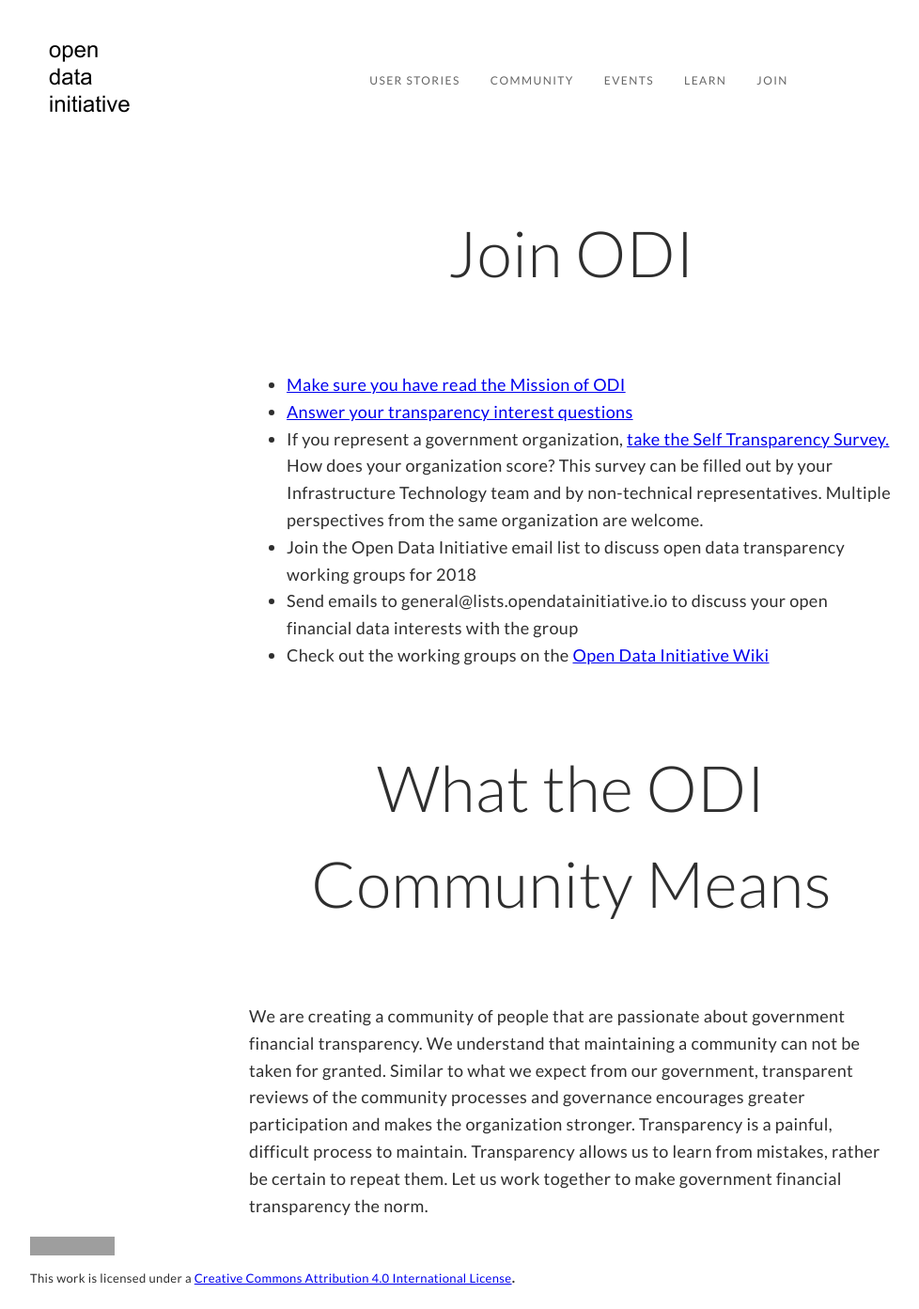
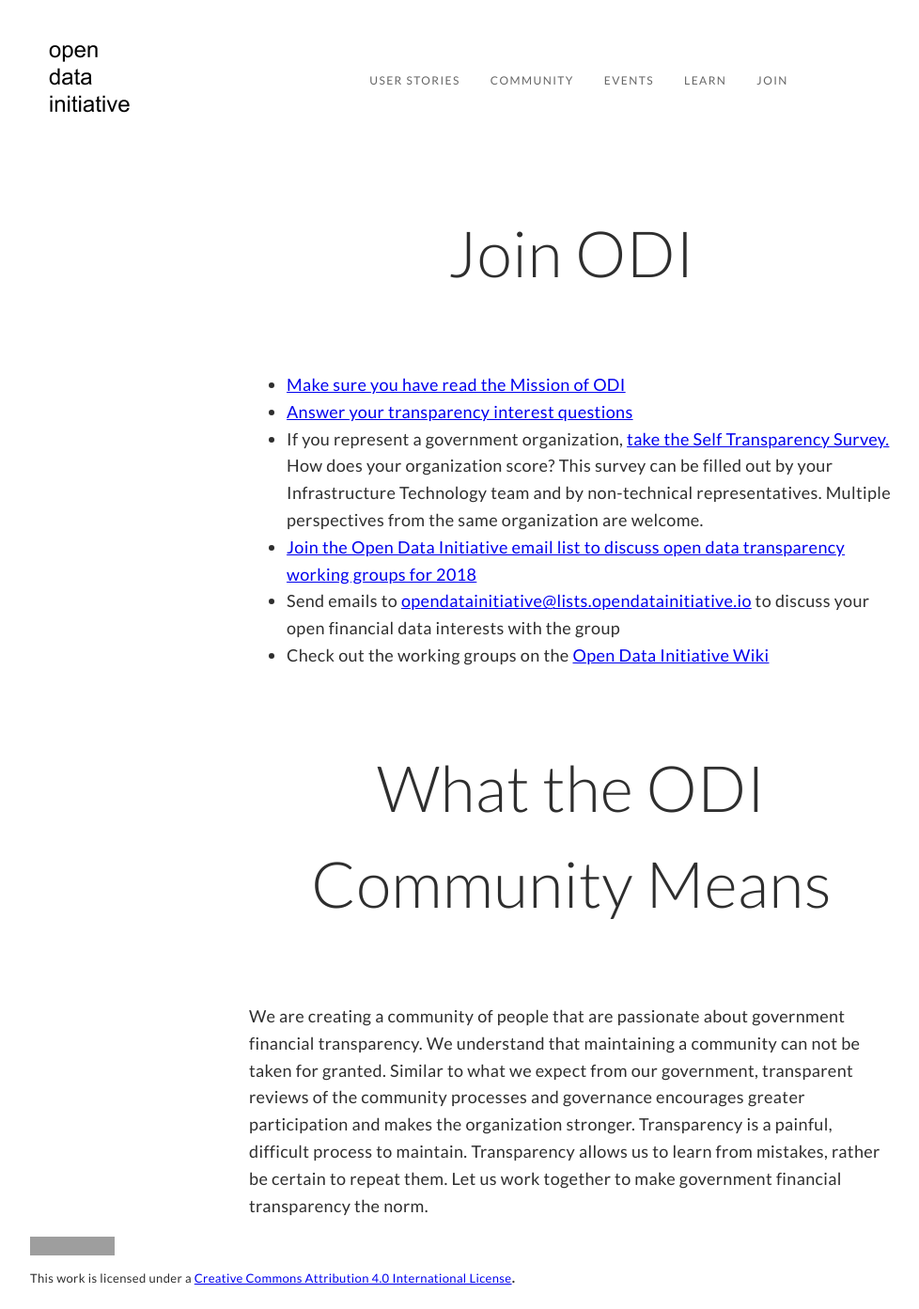
Before and after one commit to opendatainitiative/opendatainitiative.github.io, a Jekyll site: the page built from join.md, in a window 1280 px wide. Shown: the whole page at 94% size, without its empty margins (32-1010 px from the left). Built offline with Jekyll 4.4.1, drawn with Linux system fonts in a browser that asks for light colours; grey boxes are pictures that could not be loaded.

Commit message:
add updated mailing list to join.md

```diff
--- a/join.md
+++ b/join.md
@@ -8,8 +8,8 @@ title: Join
 * [Make sure you have read the Mission of ODI]({{ site.baseurl }}/learn)
 * [Answer your transparency interest questions](https://www.surveymonkey.com/r/L9HS2S8)
 * If you represent a government organization, [take the Self Transparency Survey.](https://www.surveymonkey.com/r/LSJSQLK) How does your organization score? This survey can be filled out by your Infrastructure Technology team and by non-technical representatives. Multiple perspectives from the same organization are welcome.
-* Join the Open Data Initiative email list to discuss open data transparency working groups for 2018
-* Send emails to general@lists.opendatainitiative.io to discuss your open financial data interests with the group
+* [Join the Open Data Initiative email list to discuss open data transparency working groups for 2018](https://lists.opendatainitiative.io/mailman/listinfo/opendatainitiative)
+* Send emails to [opendatainitiative@lists.opendatainitiative.io](mailto:opendatainitiative@lists.opendatainitiative.io) to discuss your open financial data interests with the group
 * Check out the working groups on the [Open Data Initiative Wiki](http://wiki.opendatainitiative.io/)
 
 # What the ODI Community Means
```
